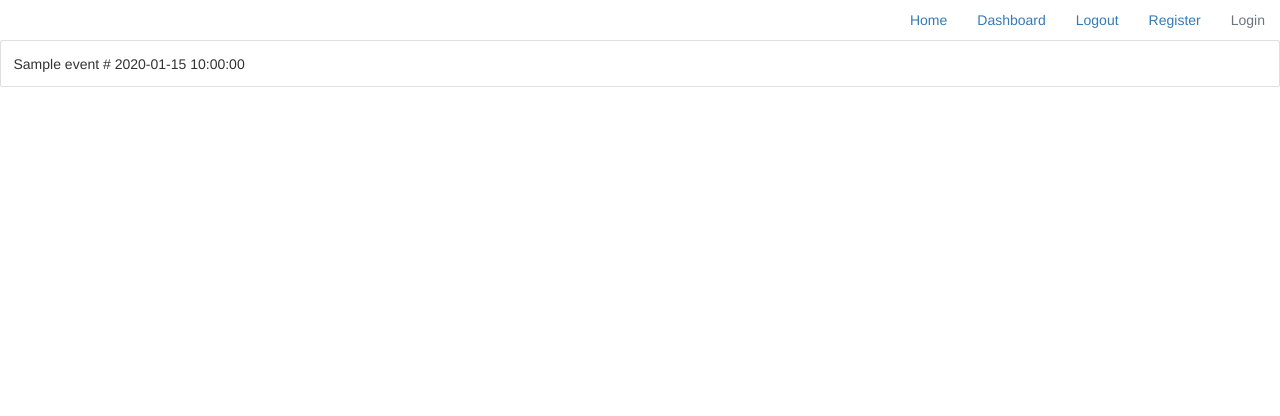
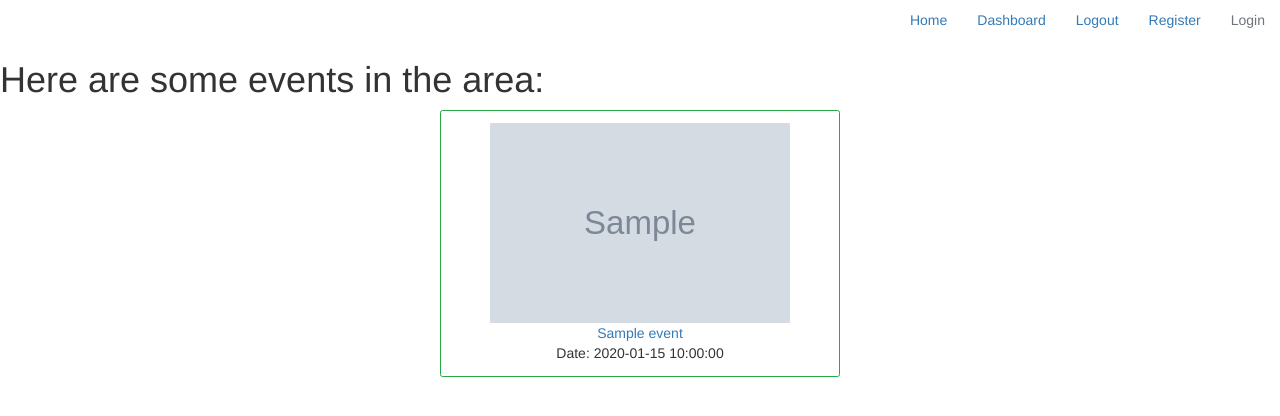
Before and after one commit to DanielGelfand/Quackers, a Flask app: template templates/dashboard.html in a window 1280 px wide. Shown: the top 416 px of the page. Run offline with Flask 2, Linux system fonts and the light colour scheme; the template is opened without the code that fills it: most values are stand-ins (such as "Sample title", 1, 10 or a date in 2020); grey boxes marked "Sample" are stand-in pictures; parts of the project's set-up code (start-up, migrations or seed data) failed here and were passed over; some libraries are stand-ins or nearby versions.

Commit message:
worked on events page/dashboard

```diff
--- a/app.py
+++ b/app.py
@@ -46,7 +46,7 @@ def get_weather(city,state,country):
     #return render_template('home.html', city=dict['data']['city'],state=dict['data']['state'] ,weather = dict['data']['current']['weather'])
 
 def get_events(postal):
-    response = urlopen('https://app.ticketmaster.com/discovery/v2/events.json?apikey=N6EyP6Cn4gTVMAgLHlPAOQrcibQ2HCeT&postalCode='+'11375')
+    response = urlopen('https://app.ticketmaster.com/discovery/v2/events.json?apikey=N6EyP6Cn4gTVMAgLHlPAOQrcibQ2HCeT&postalCode='+postal)
     data = response.read()
     dict = json.loads(data.decode('utf-8'))
     try:
--- a/templates/dashboard.html
+++ b/templates/dashboard.html
@@ -13,15 +13,22 @@
 <h1> We are sorry, but there are no events for this location </h1>
 
 {% else %}
+<h1> Here are some events in the area: </h1>
+<center>
+<!--create card for each event-->
 {% for e in events %}
-<div class = "card">
+<div class = "card border-success" style="width:400px">
   <div class = "card-body">
-    {{e["name"]}}
-    {{e["url"]}}
-    {{e["dates"]["start"]["localDate"]}}
+    <img class="card-img-top" src="{{e["images"][0]["url"]}}" style="width:300px;height:200px;"><br>
+    <a href="{{e["url"]}}">{{e["name"]}}</a><br>
+    Date: {{e["dates"]["start"]["localDate"]}}<br>
+    <!--<form action="/something">
+      <button type="button" onclick="alert('Event Added!')">Add Event</button>
+    </form>-->
   </div>
-</div>
+</div><br>
 {%endfor%}
+</center>
 {% endif %}
 
 {% endblock %}
```
